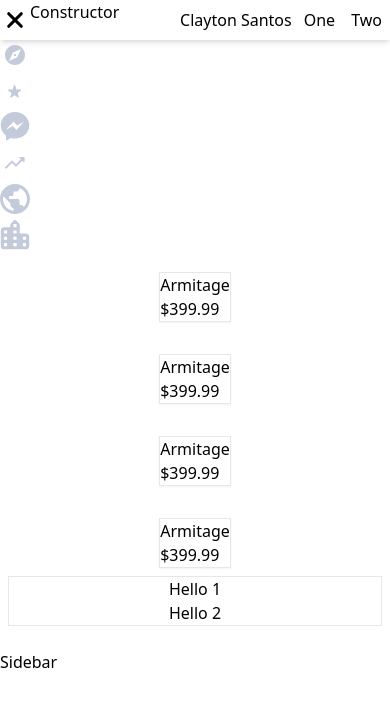
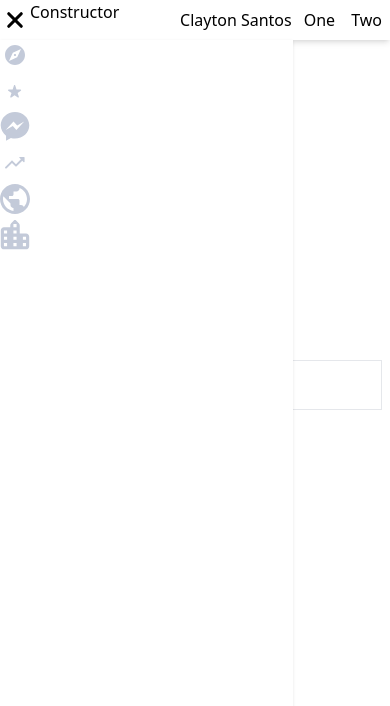
Before and after one commit to FemiOje/dashboard, a React (Vite) app: page /home in a window 390 px wide. Both pictures are taken after a click on the icon 15 px from the left and 20 px from the top of the page. Shown: the top 706 px of the page. Built offline with nearby package versions, Linux system fonts and the light colour scheme.

Commit message:
sidebar position and animation

```diff
--- a/src/components/Navbar.jsx
+++ b/src/components/Navbar.jsx
@@ -1,5 +1,6 @@
 import React, { useState } from 'react';
 import { NavLink } from 'react-router-dom';
+import { motion } from 'framer-motion';
 import Home from '../assets/svgs/Home.svg';
 import Favorites from '../assets/svgs/Favorites.svg';
 import Messages from '../assets/svgs/Messages.svg';
@@ -92,9 +93,16 @@ const Navbar = () => {
 
 
             {/* should appear from the side */}
-            <div className='dropdown duration-1000 ease-in-out'>
             {isDropdownOpen &&
-                    <nav className="dropdown duration-1000 ease-in-out">
+                <motion.div
+                    initial={{ opacity: 0, x: -10 }}
+                    animate={{ opacity: 1, x: 0 }}
+                    exit={{ opacity: 0, x: -10 }}
+                    transition={{ duration: 0.4 }}
+                    className='z-20 relative'
+                >
+                    <aside className='fixed z-20 bg-white h-full shadow duration-250 w-3/4'>
+                        <nav className="bg-white">
                             <div className="sidenav--items">
                                 <div>
                                     <NavLink to={"/home"} onClick={toggleDropdown}>
@@ -144,8 +152,10 @@ const Navbar = () => {
                                 </div>
 
                             </div>
-                    </nav>}
-            </div>
+                        </nav>
+                    </aside>
+                </motion.div>
+            }
         </>
     )
 }
--- a/src/routes/Home.jsx
+++ b/src/routes/Home.jsx
@@ -1,5 +1,4 @@
 import React from 'react'
-// import '../styles/Home.css'
 
 const Home = () => {
   return (
```
Lines whose indentation alone changed are shown as unchanged.
